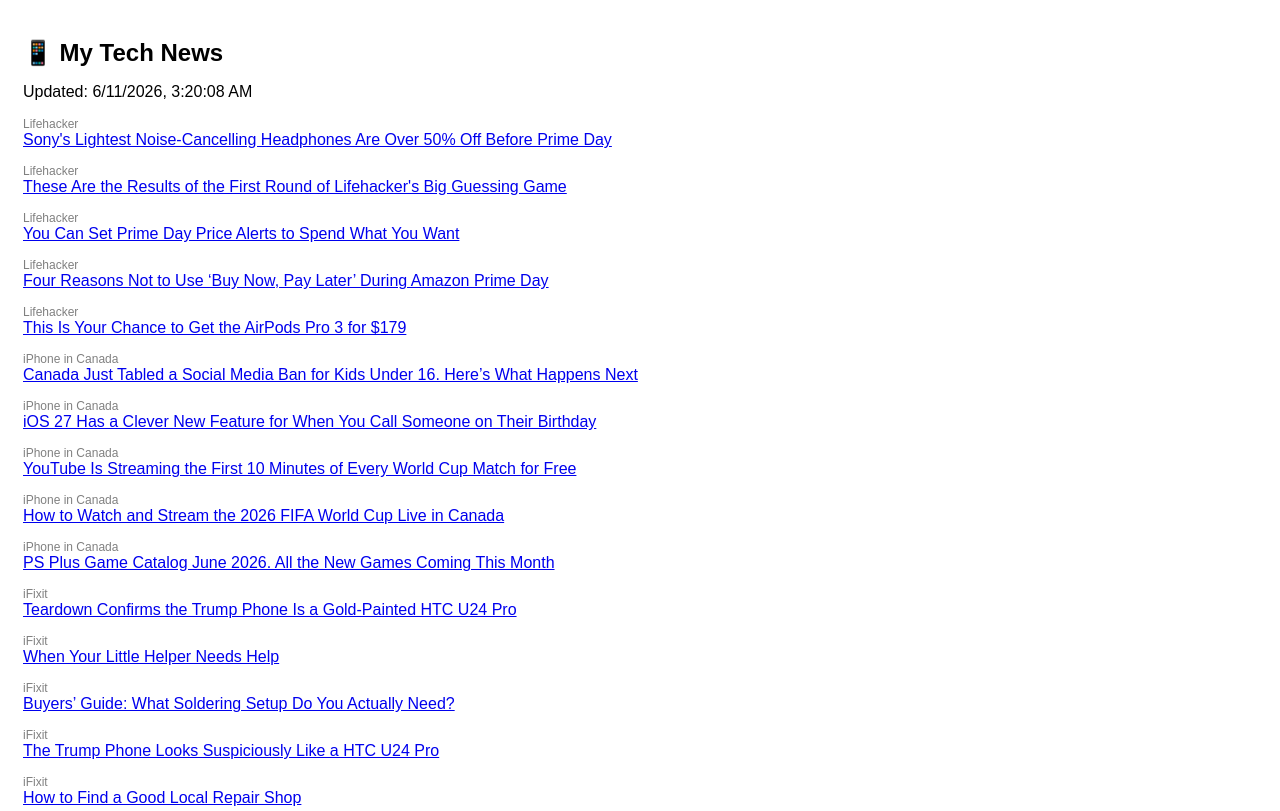
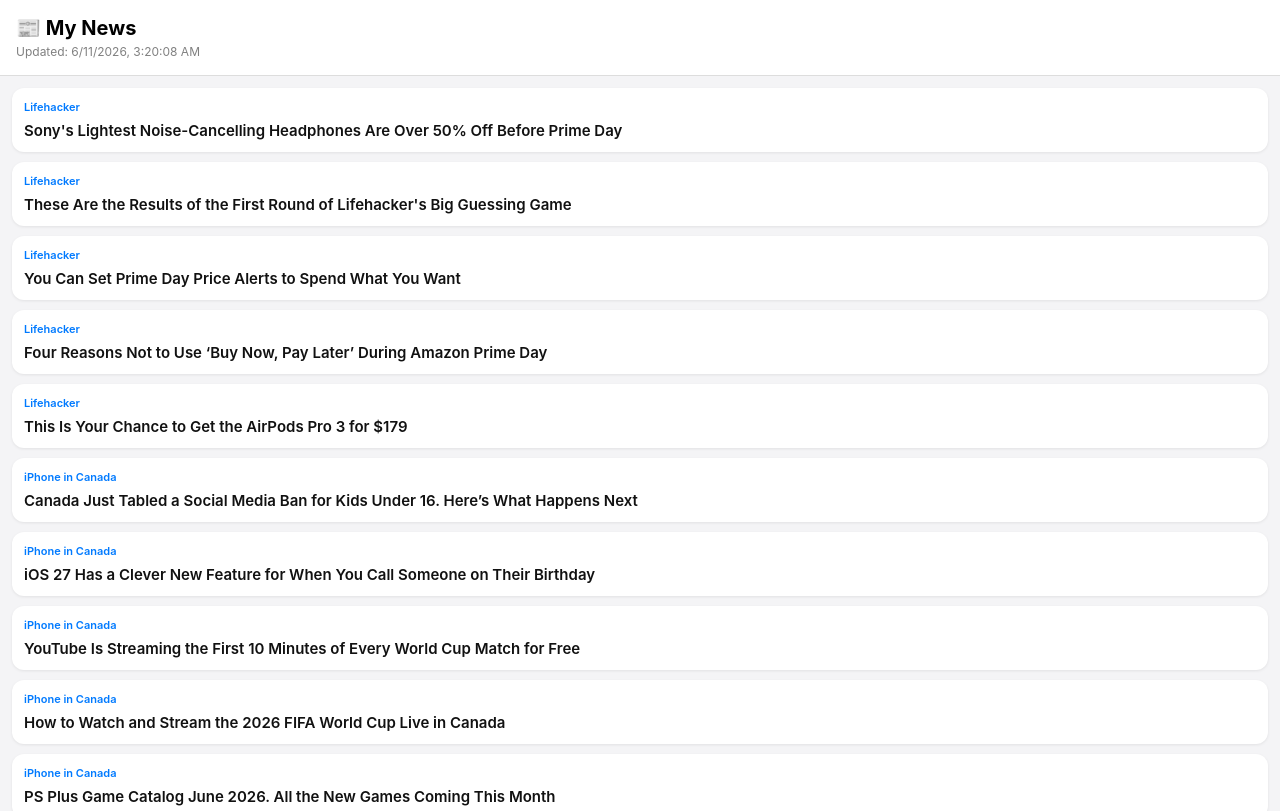
Before and after one commit to flebster/news-app, a plain HTML site: page index.html in a window 1280 px wide. Shown: the top 811 px of the page. Drawn offline with Linux system fonts and the light colour scheme.

Commit message:
Update index.html

```diff
--- a/index.html
+++ b/index.html
@@ -1,26 +1,81 @@
 <!DOCTYPE html>
 <html>
 <head>
-  <title>My Tech News</title>
+  <title>My News App</title>
   <meta name="viewport" content="width=device-width, initial-scale=1">
+
   <style>
-    body { font-family: Arial; padding: 15px; }
-    h1 { font-size: 24px; }
-    .article { margin-bottom: 15px; }
-    .source { color: gray; font-size: 12px; }
+    body {
+      font-family: -apple-system, BlinkMacSystemFont, "Segoe UI", Arial;
+      margin: 0;
+      background: #f4f4f6;
+    }
+
+    header {
+      padding: 16px;
+      background: white;
+      position: sticky;
+      top: 0;
+      border-bottom: 1px solid #ddd;
+    }
+
+    h1 {
+      font-size: 20px;
+      margin: 0;
+    }
+
+    #updated {
+      font-size: 12px;
+      color: gray;
+      margin-top: 4px;
+    }
+
+    .container {
+      padding: 12px;
+    }
+
+    .card {
+      background: white;
+      border-radius: 12px;
+      padding: 12px;
+      margin-bottom: 10px;
+      box-shadow: 0 1px 3px rgba(0,0,0,0.08);
+    }
+
+    .source {
+      font-size: 11px;
+      color: #007aff;
+      font-weight: 600;
+      margin-bottom: 6px;
+    }
+
+    .title {
+      font-size: 15px;
+      font-weight: 600;
+      color: #111;
+      text-decoration: none;
+    }
+
+    .title:active {
+      opacity: 0.6;
+    }
   </style>
 </head>
+
 <body>
 
-<h1>📱 My Tech News</h1>
-<p id="updated"></p>
+<header>
+  <h1>📰 My News</h1>
+  <div id="updated"></div>
+</header>
 
-<div id="news"></div>
+<div class="container" id="news"></div>
 
 <script>
 fetch('news.json')
   .then(res => res.json())
   .then(data => {
+
     document.getElementById('updated').innerText =
       "Updated: " + new Date(data.updated).toLocaleString();
 
@@ -28,9 +83,11 @@
 
     data.articles.forEach(a => {
       html += `
-        <div class="article">
+        <div class="card">
           <div class="source">${a.source}</div>
-          <a href="${a.link}" target="_blank">${a.title}</a>
+          <a class="title" href="${a.link}" target="_blank">
+            ${a.title}
+          </a>
         </div>
       `;
     });
```
